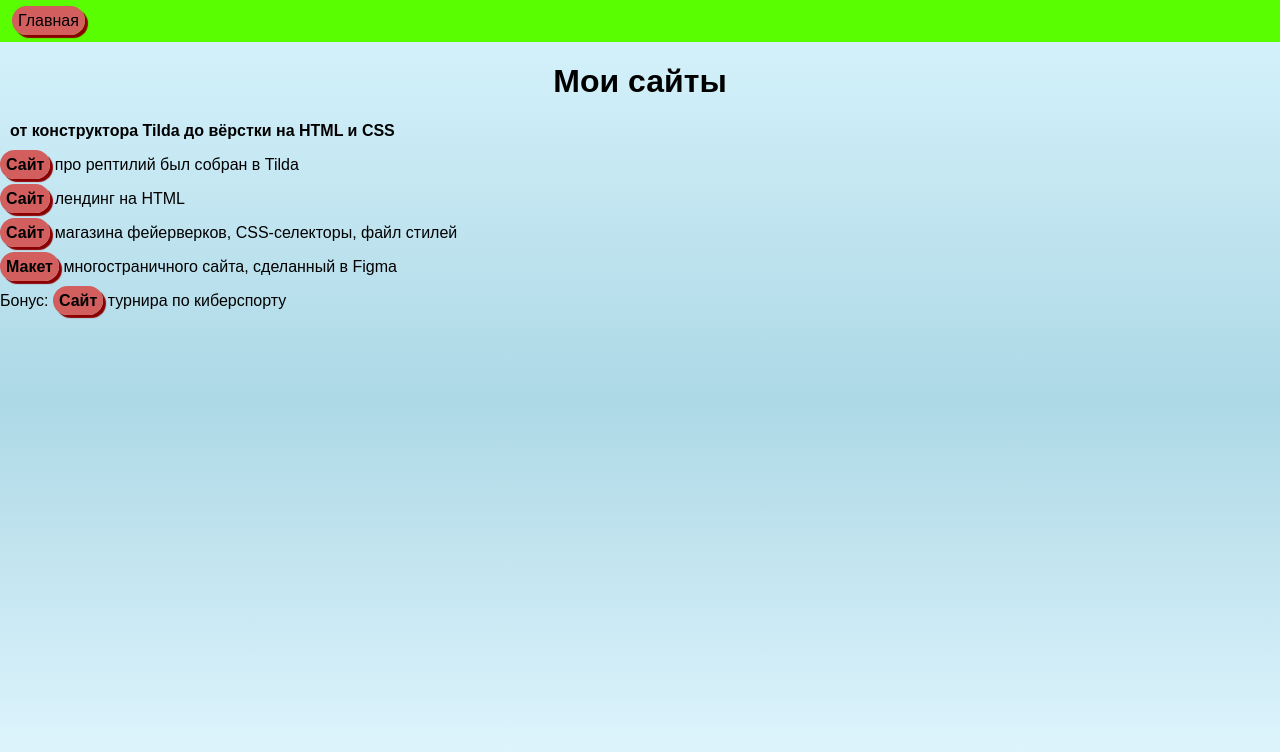
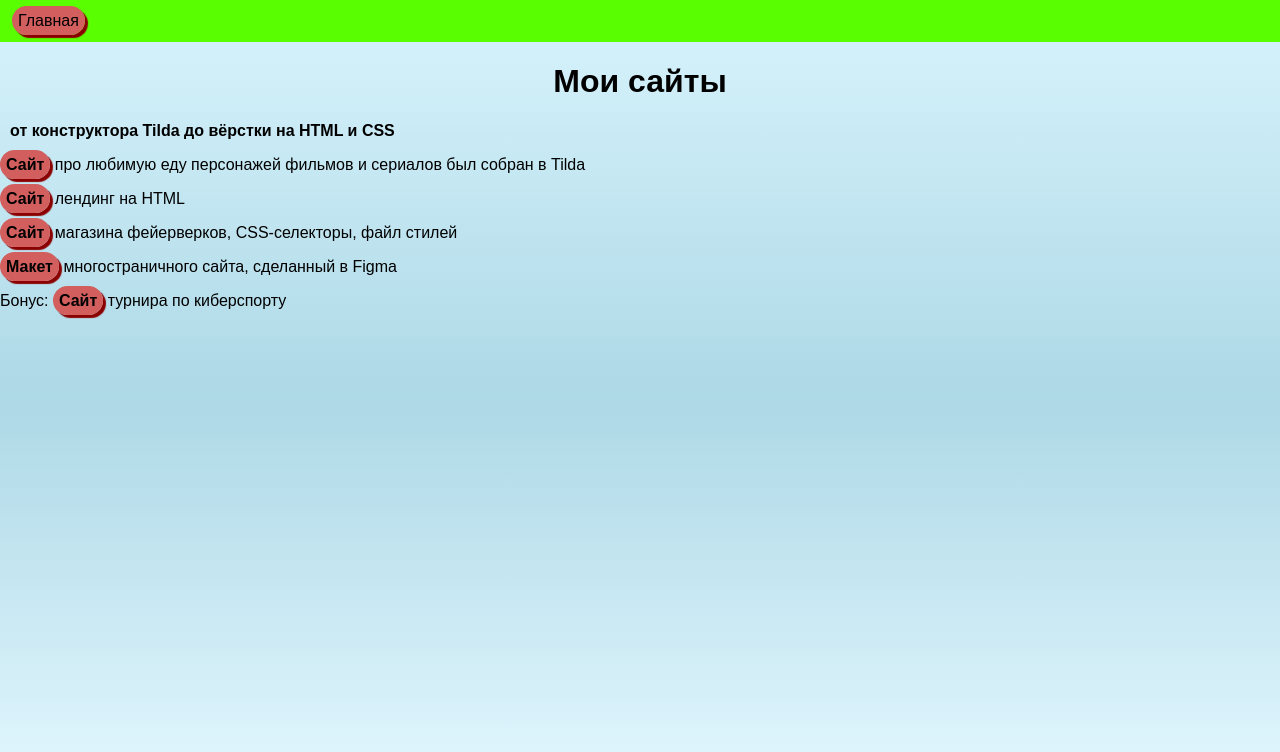
Before and after one commit to Arsenal33368/portfolio, a plain HTML site: page mysites.html in a window 1280 px wide. Drawn offline with Linux system fonts and the light colour scheme.

Commit message:
Update mysites.html

```diff
--- a/mysites.html
+++ b/mysites.html
@@ -11,7 +11,7 @@
     <main>
       <h1>Мои сайты</h1>
       <p class="text-big"><b>от конструктора Tilda до вёрстки на HTML и CSS</b></p>
-      <p><a class="link-text" href="http://reptiliaforthehumans.tilda.ws"><b>Сайт</b></a> про рептилий был собран в Tilda</p>
+      <p><a class="link-text" href="https://thesitesinthissiteissite.tilda.ws/"><b>Сайт</b></a> про любимую еду персонажей фильмов и сериалов был собран в Tilda</p>
         <p><a class="link-text" href="https://arsenal33368.github.io/landing/"><b>Сайт</b></a> лендинг на HTML</p>
         <p><a class="link-text" href="https://arsenal33368.github.io/firework/"><b>Сайт</b></a> магазина фейерверков, CSS-селекторы, файл стилей</p>
       <p><a class="link-text" href="https://www.figma.com/design/q8cBFGuj4n48BY7AUSac7D/М5У3-дайвинг-шаблон_0_1671360260?node-id=0-1&p=f&t=8QN8YV1qHMrQjSJj-0"><b>Макет</b></a> многостраничного сайта, сделанный в Figma</p>
```
